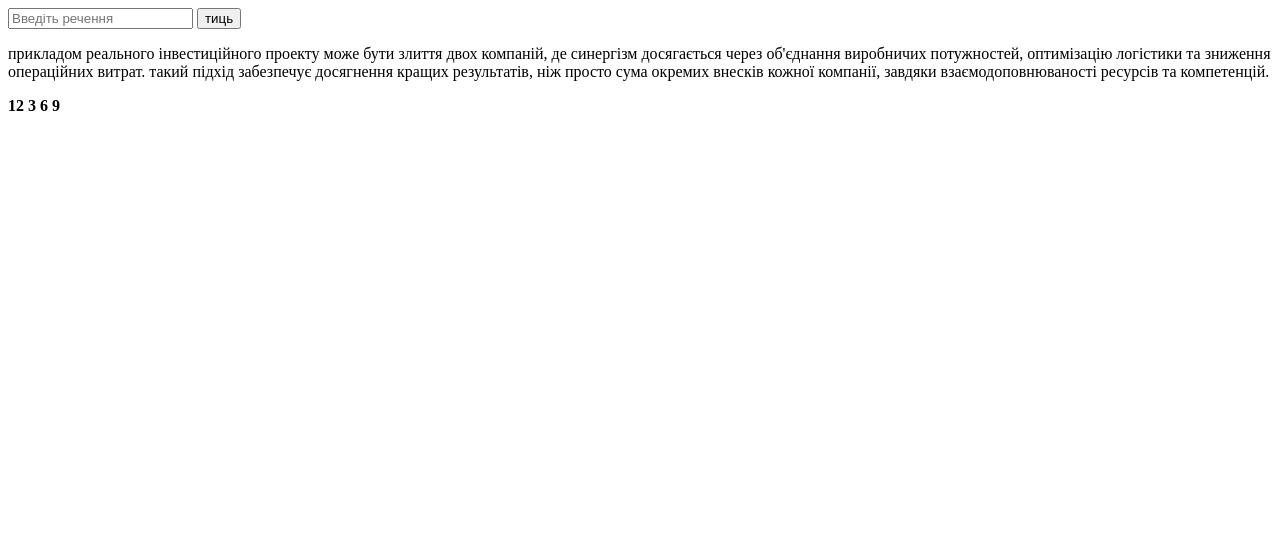
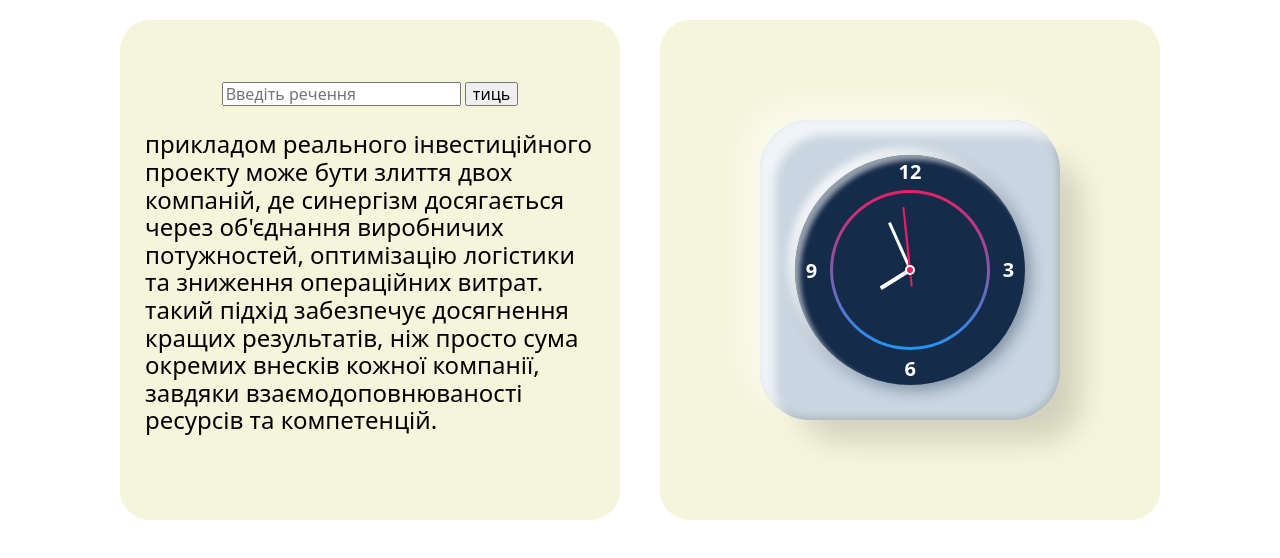
Before and after one commit to vadik184/portfolio-JS, a plain HTML site: page index.html in a window 1280 px wide. Drawn offline with nearby package versions, Linux system fonts and the light colour scheme.

Commit message:
update 1

```diff
--- a/css/style.css
+++ b/css/style.css
@@ -0,0 +1,134 @@
+body {
+  display: flex;
+  /* flex-direction: column; */
+  min-height: 100hv;
+  justify-content: center;
+  align-items: center;
+  flex-wrap: wrap;
+}
+.red {
+  margin: 20px;
+  width: 500px;
+  height: 500px;
+  background-color: beige;
+  display: flex;
+  flex-direction: column;
+  justify-content: center;
+  align-items: center;
+  border-radius: 30px;
+
+  padding: 25px;
+}
+.clockContainer {
+  margin: 20px;
+  width: 500px;
+  height: 500px;
+  background-color: beige;
+  border-radius: 30px;
+  display: flex;
+  justify-content: center;
+  align-items: center;
+  padding: 25px;
+}
+input {
+}
+p {
+  font-size: 24px;
+}
+.clock {
+  position: relative;
+  width: 300px;
+  height: 300px;
+  background: #c9d5e0;
+  display: flex;
+  align-items: center;
+  justify-content: center;
+  border-radius: 50px;
+  box-shadow: 30px 30px 30px -10px rgba(0, 0, 0, 0.15),
+    inset 15px 15px 10px rgba(255, 255, 255, 0.75),
+    -15px -15px 35px rgba(255, 255, 255, 0.55),
+    inset -1px -1px 10px rgba(0, 0, 0, 0.2);
+}
+.clock::before {
+  content: "";
+  position: absolute;
+  width: 4px;
+  height: 4px;
+  background: #e91e63;
+  border-radius: 50%;
+  z-index: 1000;
+  box-shadow: 0 0 0 1px #e91e63, 0 0 0 3px #fff, 0 0 5px 5px rgba(0, 0, 0, 0.15);
+}
+.clock .numbers {
+  position: absolute;
+  inset: 35px;
+  background: #152b4a;
+  border-radius: 50%;
+  box-shadow: 5px 5px 15px #152b4a66,
+    inset 5px 5px 5px rgba(255, 255, 255, 0.55),
+    -6px -6px 10px rgba(255, 255, 255, 1);
+}
+.clock .numbers span {
+  position: absolute;
+  inset: 5px;
+  text-align: center;
+  color: #fff;
+  font-size: 1.25em;
+  transform: rotate(calc(90deg * var(--i)));
+}
+.clock .numbers span b {
+  font-weight: 600;
+  display: inline-block;
+  transform: rotate(calc(-90deg * var(--i)));
+}
+.clock .numbers::before {
+  content: "";
+  position: absolute;
+  inset: 35px;
+  background: linear-gradient(#2196f3, #e91e63);
+  border-radius: 50%;
+  animation: animate 2s linear infinite;
+}
+@keyframes animate {
+  0% {
+    transform: rotate(360deg);
+  }
+  100% {
+    transform: rotate(0deg);
+  }
+}
+.clock .numbers::after {
+  content: "";
+  position: absolute;
+  inset: 38px;
+  background: #152b4a;
+  border-radius: 50%;
+}
+.clock .numbers .circle {
+  position: absolute;
+  inset: 0;
+  border-radius: 50%;
+  display: flex;
+  justify-content: center;
+  z-index: 10;
+}
+.clock .numbers .circle i {
+  position: absolute;
+  width: 3px;
+  height: 50%;
+  background: #fff;
+  transform-origin: bottom;
+}
+.clock .numbers .circle#hr i {
+  transform: scaleY(0.3);
+  width: 4px;
+}
+.clock .numbers .circle#mn i {
+  transform: scaleY(0.45);
+}
+.clock .numbers .circle#sc i {
+  transform: scaleY(0.55);
+  width: 2px;
+  background: #e91e63;
+  box-shadow: 0 30px 0 #e91e63;
+}
--- a/index.html
+++ b/index.html
@@ -3,6 +3,17 @@
   <head>
     <meta charset="UTF-8" />
     <meta name="viewport" content="width=device-width, initial-scale=1.0" />
+    <link
+      href="https://fonts.googleapis.com/css2?family=DM+Sans:ital,opsz,wght@0,9..40,100..1000;1,9..40,100..1000&family=Red+Hat+Display:ital,wght@0,300..900;1,300..900&family=Roboto:ital,wght@0,100;0,300;0,400;0,500;0,700;0,900;1,100;1,300;1,400;1,500;1,700;1,900&display=swap"
+      rel="stylesheet"
+    />
+    <link
+      rel="stylesheet"
+      href="https://cdnjs.cloudflare.com/ajax/libs/modern-normalize/2.0.0/modern-normalize.min.css"
+      integrity="sha512-4xo8blKMVCiXpTaLzQSLSw3KFOVPWhm/TRtuPVc4WG6kUgjH6J03IBuG7JZPkcWMxJ5huwaBpOpnwYElP/m6wg=="
+      crossorigin="anonymous"
+      referrerpolicy="no-referrer"
+    />
     <title>Portfolio</title>
     <link rel="stylesheet" href="/css/style.css" />
   </head>
@@ -35,5 +46,6 @@
         </div>
       </div>
     </div>
+    <script src="/js/clock.js"></script>
   </body>
 </html>
--- a/js/clock.js
+++ b/js/clock.js
@@ -0,0 +1,14 @@
+let hr = document.querySelector("#hr");
+let mn = document.querySelector("#mn");
+let sc = document.querySelector("#sc");
+
+setInterval(() => {
+  let day = new Date();
+  let hh = day.getHours() * 30;
+  let mm = day.getMinutes() * 6;
+  let ss = day.getSeconds() * 6;
+
+  hr.style.transform = `rotateZ(${hh + mm / 12}deg)`;
+  mn.style.transform = `rotateZ(${mm}deg)`;
+  sc.style.transform = `rotateZ(${ss}deg)`;
+});
```
Also changed, not shown: js/array.js (added, +51 -0 lines), js/main.js (+38 -0 lines).
